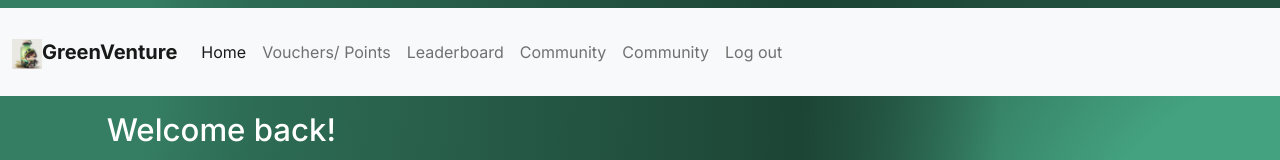
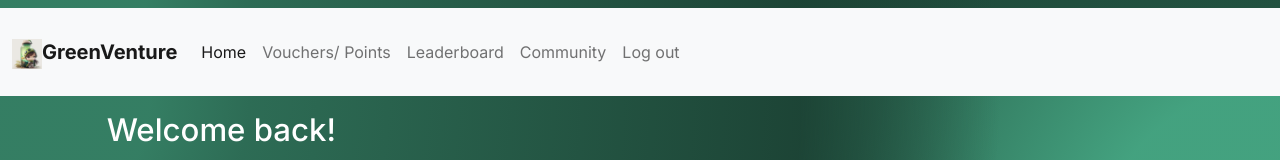
Before and after one commit to xavierkoo/greenventure-frontend, a Vue app: page / in a window 1280 px wide. Shown: the top 160 px of the page. Built offline with nearby package versions, Linux system fonts and the light colour scheme; no server answers.

Commit message:
fix: navbar

```diff
--- a/src/components/TopNav.vue
+++ b/src/components/TopNav.vue
@@ -36,9 +36,6 @@
               <li class="nav-item">
                 <router-link class="nav-link" to="/community">Community</router-link>
               </li>
-              <li class="nav-item">
-                <router-link class="nav-link" to="/login">Community</router-link>
-              </li>
               <li>
                 <router-link to="/login" class="nav-link" @click="logout()">Log out</router-link>
               </li>
```
